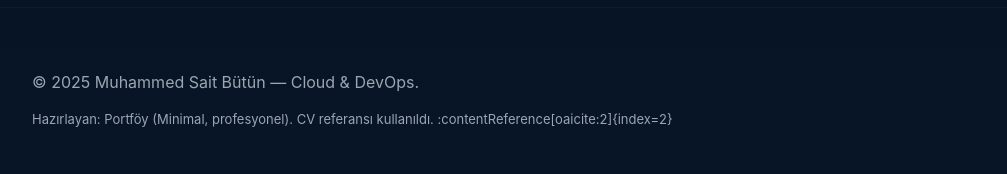
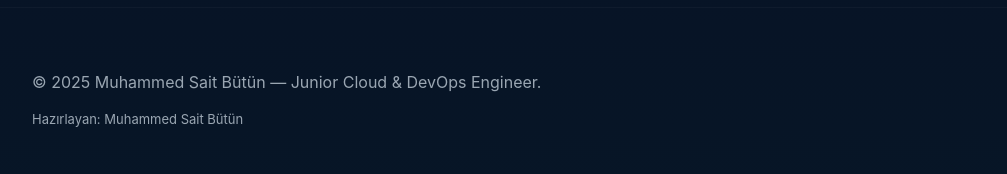
Before and after one commit to msaitbutun/portfolio-site, a plain HTML site: page index.html in a window 1280 px wide. Shown: the part 1973-2147 px from the top of the page, without its empty margins (136-1143 px from the left). Drawn offline with Linux system fonts and the light colour scheme.

Commit message:
some fixing in index.html

```diff
--- a/index.html
+++ b/index.html
@@ -14,7 +14,7 @@
         <img src="assets/avatar.jpg" alt="Sait avatar" class="avatar" />
         <div>
           <h1>Muhammed Sait Bütün</h1>
-          <p class="muted">Cloud & DevOps Intern — Huawei Cloud (Stajyer)</p>
+          <p class="muted">Junior Cloud & DevOps Engineer </p>
         </div>
       </div>
       <div class="header-actions">
@@ -141,8 +141,8 @@
 
   <footer class="site-footer">
     <div class="container">
-      <p>© <span id="year"></span> Muhammed Sait Bütün — Cloud & DevOps. </p>
-      <p class="muted small">Hazırlayan: Portföy (Minimal, profesyonel). CV referansı kullanıldı. :contentReference[oaicite:2]{index=2}</p>
+      <p>© <span id="year"></span> Muhammed Sait Bütün — Junior Cloud & DevOps Engineer. </p>
+      <p class="muted small">Hazırlayan: Muhammed Sait Bütün</p>
     </div>
   </footer>
 
```
